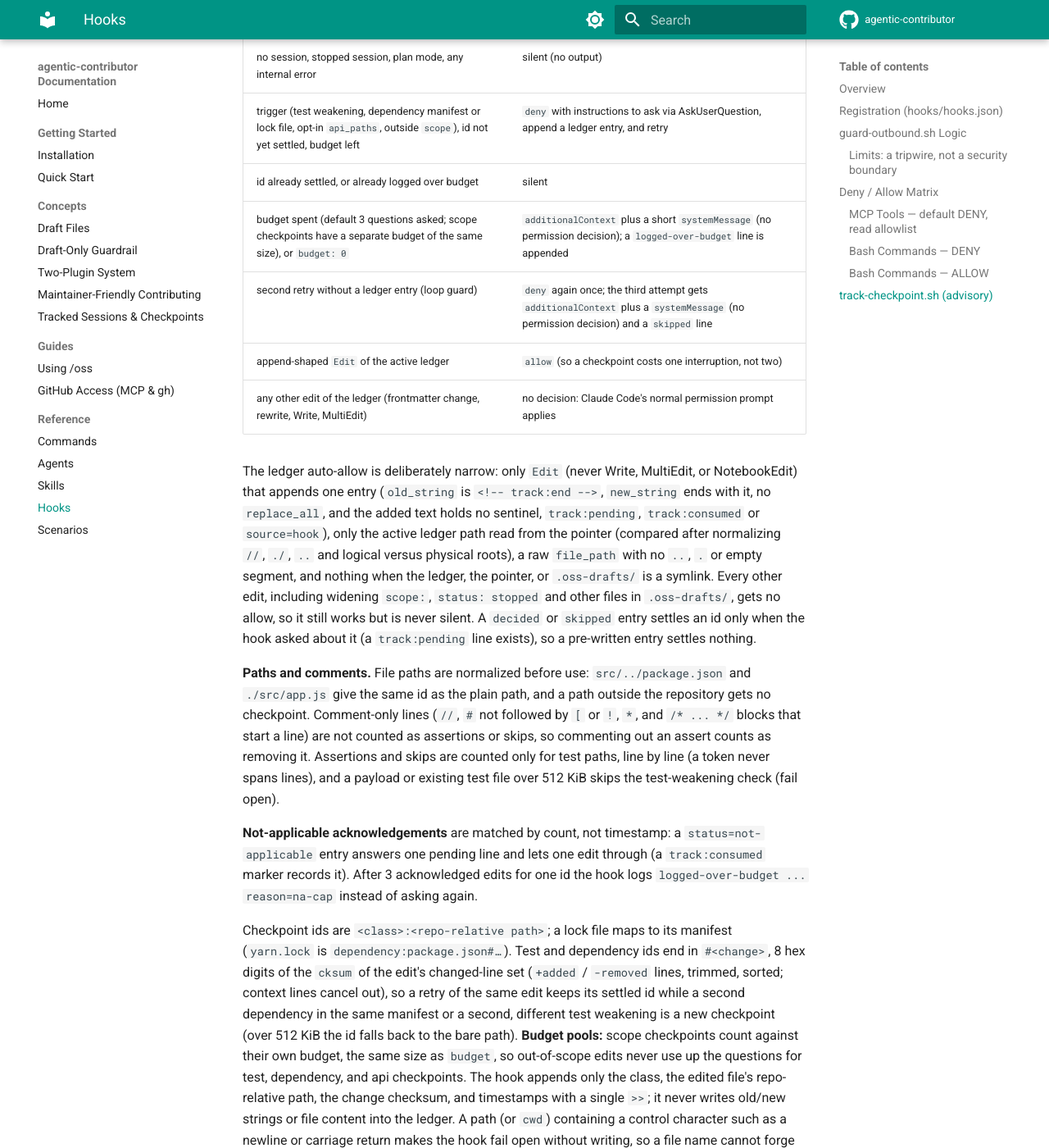
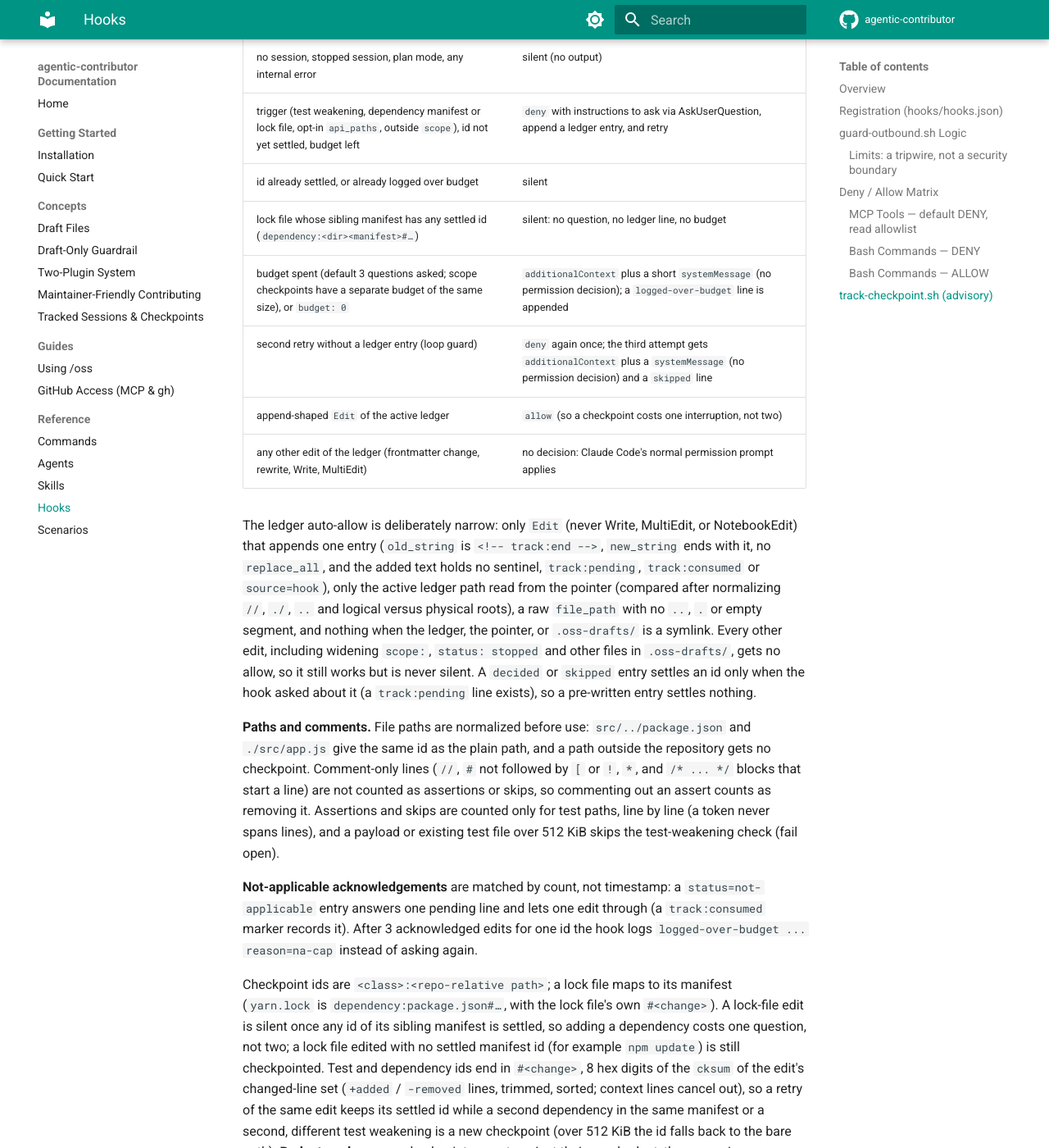
Before and after one commit to josix/agentic-contributor, an MkDocs documentation site: the page built from docs/reference/hooks.md, in a window 1280 px wide and 1400 px high, scrolled down 7444 px. Shown: the whole window at 82% size. Built offline with MkDocs 1.6.1 and Material for MkDocs 9.7.7, drawn with Linux system fonts in a browser that asks for light colours; comment, search, counter and statistics services are not loaded.

Commit message:
fix(track): lock-file edit after a settled manifest decision no longer re-asks
A lock file maps to its sibling manifest's id path, but its #<change> hashes
the lock file's own changed lines, so package.json (left-pad, decided) and the
matching package-lock.json edit got different ids: the user was asked twice
and lost a budget slot ("Decision checkpoint 2/3").

A lock-file edit is now silent (no question, no ledger line, no budget) when
any id of its sibling manifest (dependency:<dir><manifest>[#*]) is settled
under the existing rule (decided/skipped entry plus a pending line). With no
settled manifest id (npm update, or only a not-applicable entry), it is still
checkpointed under its own id. The check runs in the ledger awk, so the jq and
python3 backends behave identically.

Also make the test-weakening check fall through to dependency/api/scope when
the counts or the replaced file's size cannot be read, as its comment says,
instead of exiting.

Tests: realistic manifest -> decided/skipped -> lock edit with different
content (silent, next checkpoint is 2/3), lock alone, pre-written entry,
other directory, not-applicable manifest, and the python3 path. Docs, ledger
spec and CHANGELOG describe the behaviour.

Co-Authored-By: Claude Opus 5.5 <noreply@anthropic.com>

```diff
--- a/docs/reference/hooks.md
+++ b/docs/reference/hooks.md
@@ -159,6 +159,7 @@ Everything not matched by a deny pattern:
 | no session, stopped session, plan mode, any internal error | silent (no output) |
 | trigger (test weakening, dependency manifest or lock file, opt-in `api_paths`, outside `scope`), id not yet settled, budget left | `deny` with instructions to ask via AskUserQuestion, append a ledger entry, and retry |
 | id already settled, or already logged over budget | silent |
+| lock file whose sibling manifest has any settled id (`dependency:<dir><manifest>#…`) | silent: no question, no ledger line, no budget |
 | budget spent (default 3 questions asked; scope checkpoints have a separate budget of the same size), or `budget: 0` | `additionalContext` plus a short `systemMessage` (no permission decision); a `logged-over-budget` line is appended |
 | second retry without a ledger entry (loop guard) | `deny` again once; the third attempt gets `additionalContext` plus a `systemMessage` (no permission decision) and a `skipped` line |
 | append-shaped `Edit` of the active ledger | `allow` (so a checkpoint costs one interruption, not two) |
@@ -170,7 +171,7 @@ The ledger auto-allow is deliberately narrow: only `Edit` (never Write, MultiEdi
 
 **Not-applicable acknowledgements** are matched by count, not timestamp: a `status=not-applicable` entry answers one pending line and lets one edit through (a `track:consumed` marker records it). After 3 acknowledged edits for one id the hook logs `logged-over-budget ... reason=na-cap` instead of asking again.
 
-Checkpoint ids are `<class>:<repo-relative path>`; a lock file maps to its manifest (`yarn.lock` is `dependency:package.json#…`). Test and dependency ids end in `#<change>`, 8 hex digits of the `cksum` of the edit's changed-line set (`+added` / `-removed` lines, trimmed, sorted; context lines cancel out), so a retry of the same edit keeps its settled id while a second dependency in the same manifest or a second, different test weakening is a new checkpoint (over 512 KiB the id falls back to the bare path). **Budget pools:** scope checkpoints count against their own budget, the same size as `budget`, so out-of-scope edits never use up the questions for test, dependency, and api checkpoints. The hook appends only the class, the edited file's repo-relative path, the change checksum, and timestamps with a single `>>`; it never writes old/new strings or file content into the ledger. A path (or `cwd`) containing a control character such as a newline or carriage return makes the hook fail open without writing, so a file name cannot forge ledger marker lines.
+Checkpoint ids are `<class>:<repo-relative path>`; a lock file maps to its manifest (`yarn.lock` is `dependency:package.json#…`, with the lock file's own `#<change>`). A lock-file edit is silent once any id of its sibling manifest is settled, so adding a dependency costs one question, not two; a lock file edited with no settled manifest id (for example `npm update`) is still checkpointed. Test and dependency ids end in `#<change>`, 8 hex digits of the `cksum` of the edit's changed-line set (`+added` / `-removed` lines, trimmed, sorted; context lines cancel out), so a retry of the same edit keeps its settled id while a second dependency in the same manifest or a second, different test weakening is a new checkpoint (over 512 KiB the id falls back to the bare path). **Budget pools:** scope checkpoints count against their own budget, the same size as `budget`, so out-of-scope edits never use up the questions for test, dependency, and api checkpoints. The hook appends only the class, the edited file's repo-relative path, the change checksum, and timestamps with a single `>>`; it never writes old/new strings or file content into the ledger. A path (or `cwd`) containing a control character such as a newline or carriage return makes the hook fail open without writing, so a file name cannot forge ledger marker lines.
 
 **No ledger text in output.** The ledger is repository-writable data, so the hook never echoes `scope`, `api_paths`, or any other frontmatter value into `permissionDecisionReason`, `additionalContext`, or `systemMessage`. Messages say "the ledger's scope" or "an API path listed in the ledger" and name only the edited file's repo-relative path.
 
```
Also changed, not shown: CHANGELOG.md (+1 -1 lines), docs/concepts/tracked-sessions.md (+1 -1 lines), skills/pr-preparation/references/decision-ledger.md (+8 -1 lines), 2 other files.
